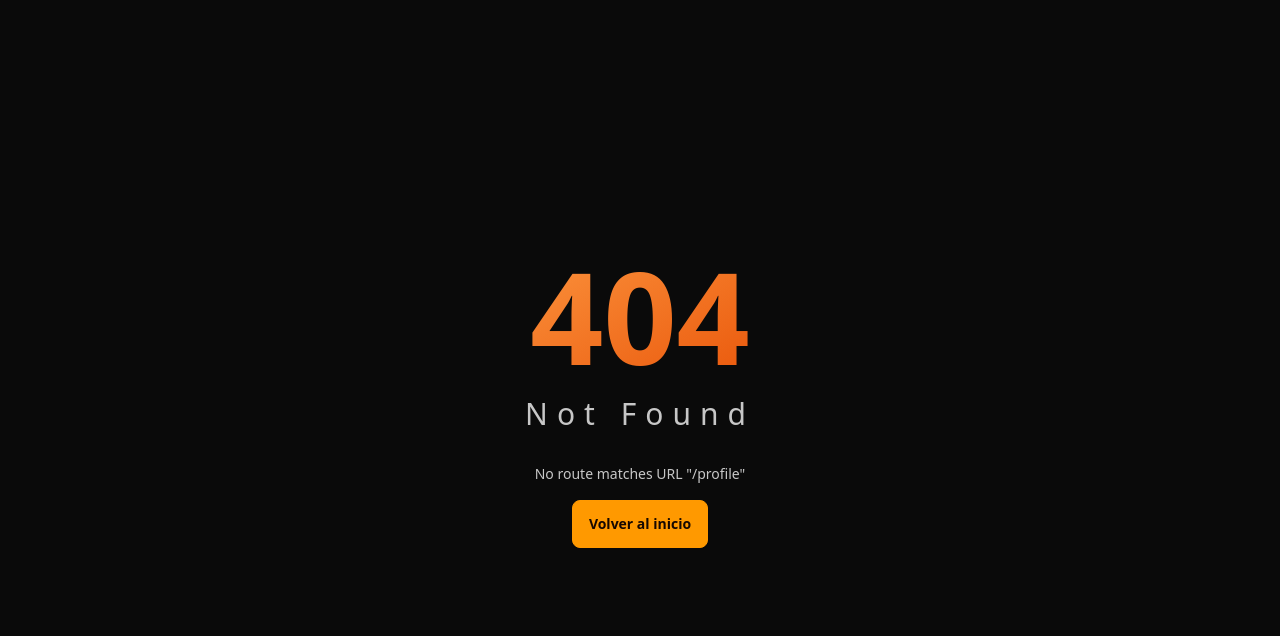
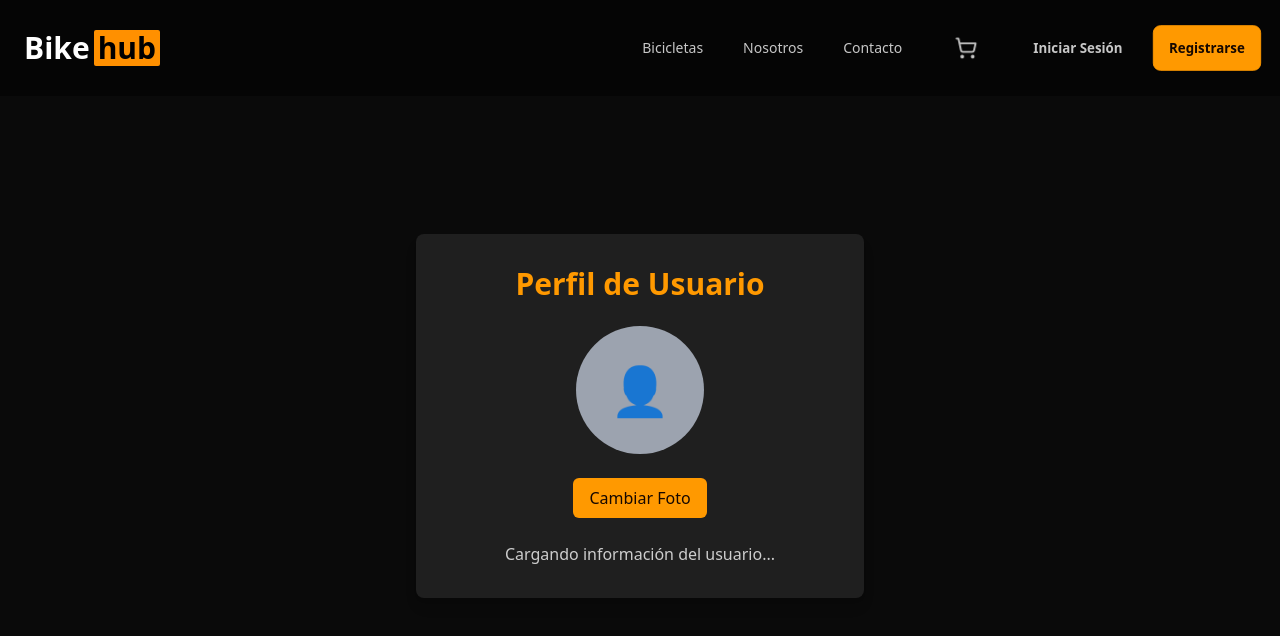
Before and after one commit to rivasdiego-dev/BikeHub, a React (Vite) app: page /profile in a window 1280 px wide. Before the commit this address had no page. Shown: the top 636 px of the page. Built offline with nearby package versions, Linux system fonts and the light colour scheme.

Commit message:
:sparkles: Add: profile page

```diff
--- a/src/router/router.tsx
+++ b/src/router/router.tsx
@@ -21,6 +21,7 @@ import OrdersTable from "../views/pages/admin/OrdersTable";
 import BikesTable from "../views/pages/admin/BikesTable";
 import About from "../views/pages/About";
 import Contact from "../views/pages/Contact";
+import Profile from "../views/pages/Profile";
 
 export const router = createBrowserRouter(
   createRoutesFromElements(
@@ -46,6 +47,7 @@ export const router = createBrowserRouter(
         <Route path="/search" element={<SearchPage />} />
         <Route path="/about" element={<About/> } />
         <Route path="/contact" element={<Contact/> } />
+        <Route path="/profile" element={<Profile/> } />
       </Route>
     </Route>
   )
--- /dev/null
+++ b/src/views/pages/Profile/Profile.tsx
@@ -0,0 +1,59 @@
+import { useState, useEffect } from "react";
+
+const Profile = () => {
+  const [user, setUser] = useState<{
+    name: string;
+    email: string;
+    is_admin: boolean;
+  } | null>(null);
+
+  useEffect(() => {
+    // Obtiene los datos del usuario desde localStorage
+    const authStore = localStorage.getItem("auth-store");
+    if (authStore) {
+      const parsedData = JSON.parse(authStore).state?.currentUser;
+      setUser(parsedData);
+    }
+  }, []);
+
+  return (
+    <div className="bg-base-100 min-h-[80vh] flex items-center justify-center text-base-content">
+      <div className="bg-secondary shadow-lg rounded-lg p-8 w-full max-w-md text-center">
+        {/* Título */}
+        <h1 className="text-3xl font-bold text-primary mb-6">Perfil de Usuario</h1>
+
+        {/* Imagen de perfil */}
+        <div className="flex justify-center mb-6">
+          <div className="w-32 h-32 rounded-full bg-accent flex items-center justify-center">
+            <span className="text-accent-content text-5xl font-bold">👤</span>
+          </div>
+        </div>
+
+        {/* Botón para cambiar foto */}
+        <button className="bg-primary text-primary-content px-4 py-2 rounded-md hover:bg-warning hover:text-warning-content transition-colors mb-6">
+          Cambiar Foto
+        </button>
+
+        {/* Información del usuario */}
+        {user ? (
+          <div className="text-left">
+            <p className="text-lg font-medium mb-2">
+              <span className="text-secondary-content">Nombre:</span> {user.name}
+            </p>
+            <p className="text-lg font-medium mb-2">
+              <span className="text-secondary-content">Correo:</span> {user.email}
+            </p>
+            <p className="text-lg font-medium">
+              <span className="text-secondary-content">Rol:</span>{" "}
+              {user.is_admin ? "Administrador" : "Usuario"}
+            </p>
+          </div>
+        ) : (
+          <p className="text-secondary-content">Cargando información del usuario...</p>
+        )}
+      </div>
+    </div>
+  );
+};
+
+export default Profile;
--- /dev/null
+++ b/src/views/pages/Profile/index.ts
@@ -0,0 +1 @@
+export {default} from './Profile';
```
